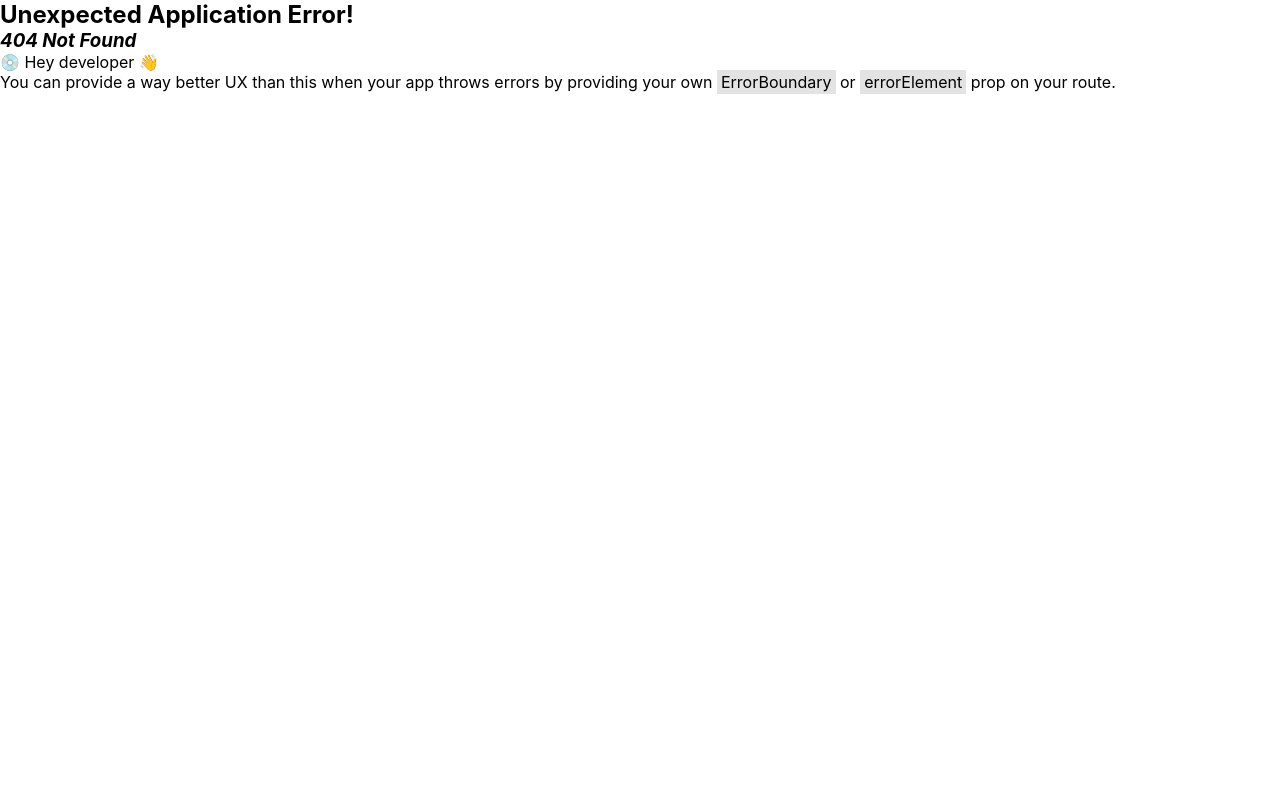
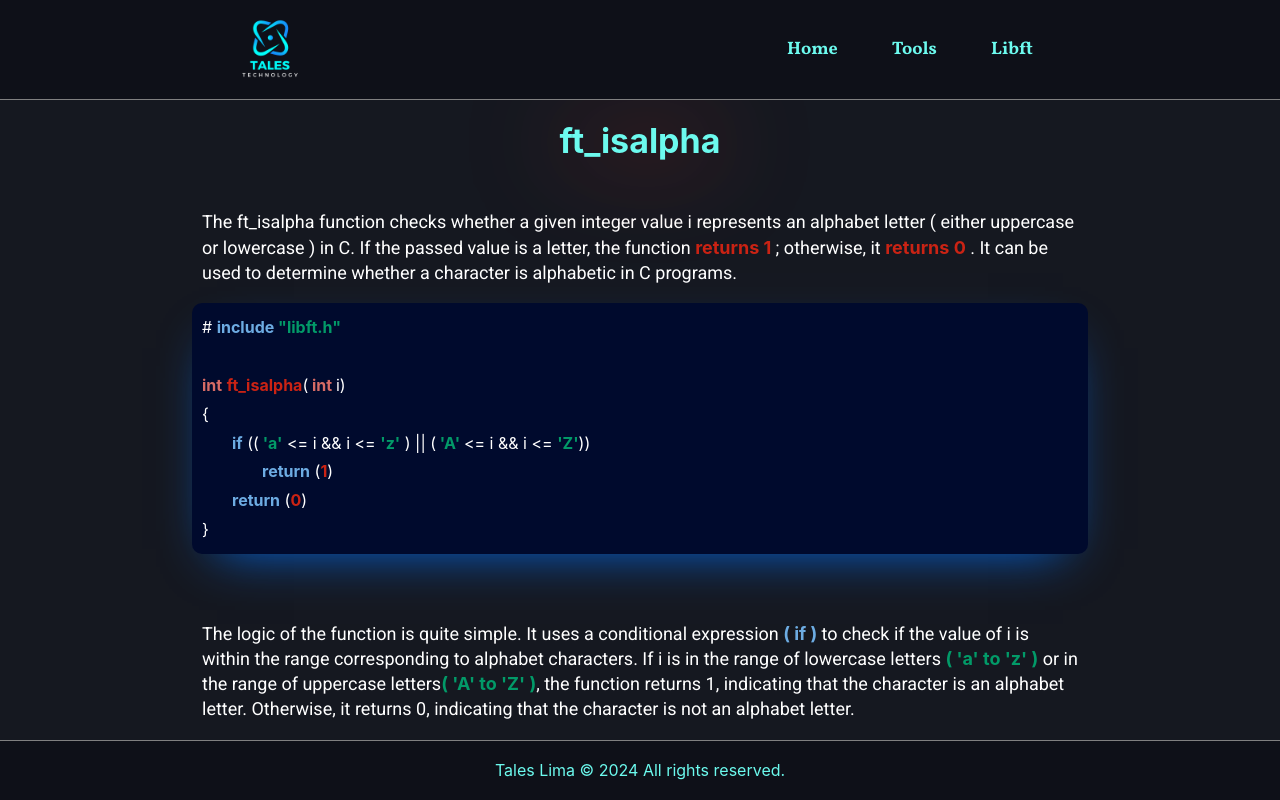
Before and after one commit to tales1982/LIBRARY-IN-C, a React (Create React App) app in the folder library-in-c/: page /Ft_isalpha in a window 1280 px wide. Before the commit this address had no page. Built offline with nearby package versions, Linux system fonts and the light colour scheme.

Commit message:
Sepando as paginas

```diff
--- a/library-in-c/src/page/Libft/isalpha.jsx
+++ b/library-in-c/src/page/Ft_isalpha/index.jsx
@@ -3,7 +3,7 @@ import * as S from './styles'
 import Header from '../../Components/Header/index'
 import Footer from '../../Components/Footer/index'
 
-const Isalpha = () => {
+const Ft_isalpha = () => {
   return (
     <S.ContainerMain>
       <Header />
@@ -58,4 +58,4 @@ const Isalpha = () => {
   )
 }
 
-export default Isalpha
+export default Ft_isalpha
--- /dev/null
+++ b/library-in-c/src/page/Ft_isalpha/styles.js
@@ -0,0 +1,207 @@
+import styled, { keyframes } from 'styled-components'
+import { Colors, Fonts } from '../../globalStyles'
+
+const shadowAnimation = keyframes`
+  0% {
+    filter: drop-shadow(0px 0px 0px var(--shadow-color, ${Colors.textDestac}));
+  }
+
+  100% {
+    filter: drop-shadow(0px 0px 50px var(--shadow-color, ${Colors.colorRed}));
+  }
+`
+
+/************* container PAI ******************/
+export const ContainerMain = styled.div`
+  display: flex;
+  flex-direction: column;
+  align-items: center;
+  justify-content: space-between;
+  position: relative;
+  display: flex;
+  width: 100vw;
+  height: 100vh;
+  background-color: ${Colors.bgSection};
+
+  /***************** Resposabilidade Mobile *******************/
+  @media (max-width: 764px) {
+    text-align: center;
+    height: 100%;
+  }
+
+  @media (min-width: 765px) and (max-width: 1024px) {
+    text-align: center;
+    height: 100%;
+  }
+`
+/************* Container de funcoes *******************/
+export const ContainerLibft = styled.section`
+  display: flex;
+  justify-content: center;
+  flex-wrap: wrap;
+  background-color: ${Colors.bgSection};
+  width: 80%;
+  height: auto;
+  color: #fff;
+
+  /***************** Resposabilidade Mobile *******************/
+  @media (max-width: 764px) {
+    width: 100%;
+  }
+  @media (min-width: 765px) and (max-width: 1024px) {
+    width: 100%;
+  }
+`
+/********* Secao de Informacoes **********************/
+export const SectionInfo = styled.section`
+  display: flex;
+  flex-direction: column;
+  align-items: start;
+  box-shadow: 0px 20px 50px -25px rgba(0, 115, 255, 0.925);
+  background-color: #000a2d;
+  color: #fff;
+  line-height: 1.8;
+  font-family: ${Fonts.fontHighlight};
+  max-width: 70%;
+  width: 100%;
+  height: auto;
+  border-radius: 10px;
+  padding: 10px;
+
+  /***************** Resposabilidade Mobile *******************/
+  @media (max-width: 764px) {
+    max-width: 90%;
+  }
+
+  @media (min-width: 765px) and (max-width: 1024px) {
+    max-width: 90%;
+  }
+`
+/***************** H1 ************** */
+export const H1 = styled.h1`
+  padding-top: 120px;
+  padding-bottom: 30px;
+  font-size: 34px;
+  color: ${Colors.textDestac};
+  animation: ${shadowAnimation} 2s infinite alternate;
+  filter: drop-shadow(10px 7px 50px var(--shadow-color));
+
+  /***************** Resposabilidade Mobile *******************/
+  @media (max-width: 764px) {
+    align: center;
+    width: 90vw;
+  }
+  @media (min-width: 765px) and (max-width: 1024px) {
+    align: center;
+    width: 90vw;
+  }
+`
+/***************** H3 ************** */
+export const H3 = styled.h3`
+  color: ${Colors.textDestac};
+  padding-top: 4px;
+  padding-bottom: 2px;
+`
+/*********Estilizacao do paragrafo ********************/
+export const P = styled.p`
+  font-family: ${Fonts.fontHighlight};
+  width: 70%;
+  font-size: 18px;
+  font-weight: normal;
+  padding: 10px;
+  line-height: 1.4;
+  color: #fff;
+
+  /***************** Resposabilidade Mobile *******************/
+  @media (max-width: 764px) {
+    width: 90%;
+    font-size: 16px;
+  }
+
+  @media (min-width: 765px) and (max-width: 1024px) {
+    width: 90%;
+    font-size: 16px;
+  }
+`
+/******** Estilizacao das cores para os span ********** */
+export const TextRed = styled.span`
+  color: ${Colors.textREd};
+  font-weight: 700;
+`
+export const TextRed2 = styled.span`
+  color: ${Colors.textREd2};
+  font-weight: 700;
+`
+export const TextBlue = styled.span`
+  color: ${Colors.textBlue};
+  font-weight: 700;
+`
+export const TextGray = styled.span`
+  color: ${Colors.textGray};
+  font-weight: 700;
+`
+export const TextGreen = styled.span`
+  color: ${Colors.textGreen};
+  html,
+  body {
+    height: 100%;
+    margin: 0;
+    padding: 0;
+  }
+  font-weight: 700;
+`
+export const TextYellow = styled.span`
+  color: ${Colors.textYellow};
+  font-weight: 700;
+`
+export const TextPurple = styled.span`
+  color: purple;
+`
+export const TextOrange = styled.span`
+  color: orange;
+`
+/********Tabulacao para os codigos *************/
+export const SpanTab = styled.span`
+  padding-left: 30px;
+  /***************** Resposabilidade Mobile *******************/
+  @media (max-width: 764px) {
+    padding-left: 10px;
+  }
+
+  @media (min-width: 765px) and (max-width: 1024px) {
+    padding-left: 20px;
+  }
+`
+export const SpanTab2 = styled.span`
+  padding-left: 60px;
+
+  /***************** Resposabilidade Mobile *******************/
+  @media (max-width: 764px) {
+    padding-left: 20px;
+  }
+
+  @media (min-width: 765px) and (max-width: 1024px) {
+    padding-left: 40px;
+  }
+`
+/****************  Estilizacao do UL ***********/
+export const Ul = styled.ul`
+color: #fff;
+font-size: 18px;
+width: 70%;
+@media (max-width: 764px) {
+  padding-top: 20px;
+    width: 90%;
+    font-size: 14px;
+  }
+
+  @media (min-width: 765px) and (max-width: 1024px) {
+    padding-top: 20px;
+    width: 90%;
+    font-size: 16px;
+  }
+`
+/*************** Estilizacao do Li *****************/
+export const Li = styled.li`
+  padding-bottom: 4px;
+`
--- a/library-in-c/src/page/Libft/isdigit.jsx
+++ b/library-in-c/src/page/Ft_isdigit/index.jsx
@@ -1,9 +1,9 @@
 import React from 'react'
 import Header from '../../Components/Header'
 import Footer from '../../Components/Footer'
-import * as S from './styles'
+import * as S from '../Libft/styles'
 
-const Isdigit = () => {
+const Ft_isdigit = () => {
   return (
     <S.ContainerMain>
       <Header />
@@ -59,4 +59,4 @@ const Isdigit = () => {
   )
 }
 
-export default Isdigit
+export default Ft_isdigit
--- a/library-in-c/src/page/Libft/index.jsx
+++ b/library-in-c/src/page/Libft/index.jsx
@@ -11,16 +11,16 @@ const Libft = () => {
       <S.H1>Libft</S.H1>
       <S.ContainerLibft>
         <Button
-          text="ft_isalpha"
+          text="ft_isalpha.c"
           shadowColor="rgba(255, 0, 0, 0.8)"
-          to="isalpha"
+          to="/Ft_isalpha"
         />
         <Button
           text="ft_isdigit.c"
           shadowColor="rgba(0, 100, 0, 0.8)"
-          to="isdigit"
+          to="/Ft_isdigit"
         />
-        <Button text="ft_isalnum.c" shadowColor="rgba(0, 0, 139, 0.8)" />
+        <Button text="ft_isalnum.c" shadowColor="rgba(0, 0, 139, 0.8)" to=""/>
         <Button text="ft_isascii.c" shadowColor="rgba(139, 139, 0, 0.8)" />
         <Button text="ft_isprint.c" shadowColor="rgba(139, 0, 139, 0.8)" />
         <Button text="ft_strlen.c" shadowColor="rgba(0, 191, 255, 0.8)" />
```
Also changed, not shown: library-in-c/src/App.js (+6 -6 lines), library-in-c/src/page/Ft_isdigit/styles.js (added, +207 -0 lines).
